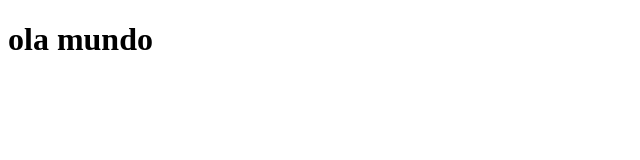
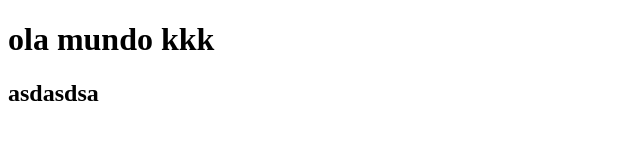
Before and after one commit to evermodder/aula3, a plain HTML site: page index.html in a window 1280 px wide. Shown: the whole page, without its empty margins (0-640 px from the left). Drawn offline with Linux system fonts and the light colour scheme.

Commit message:
segundo commit

```diff
--- a/index.html
+++ b/index.html
@@ -7,7 +7,10 @@
     <title>aula 3 radical</title>
 </head>
 <body>
-    <h1>ola mundo</h1>
+    <h1>ola mundo kkk<h1>
+    <h2>asdasdsa</h2>
+
+
 
 </body>
 </html>
```
